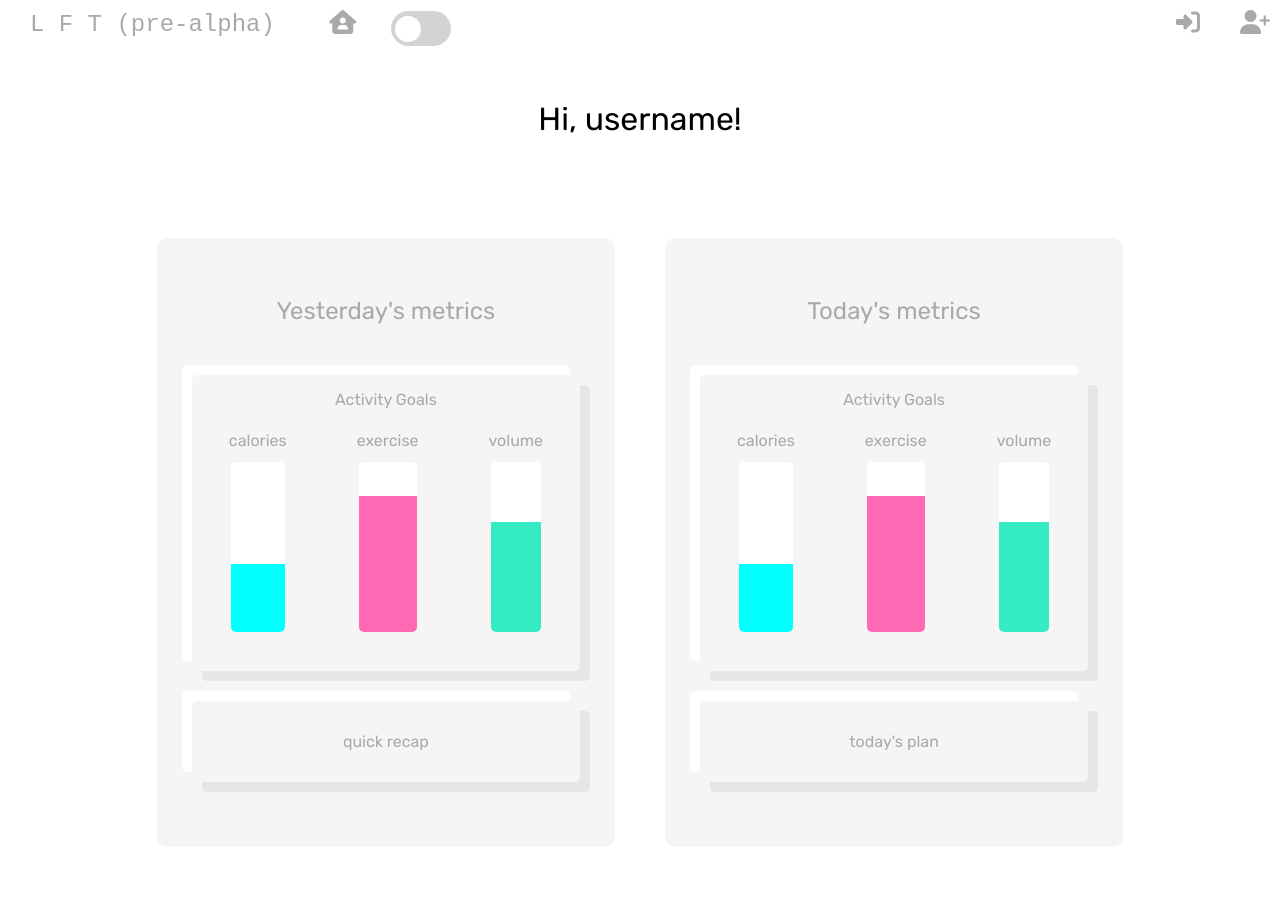
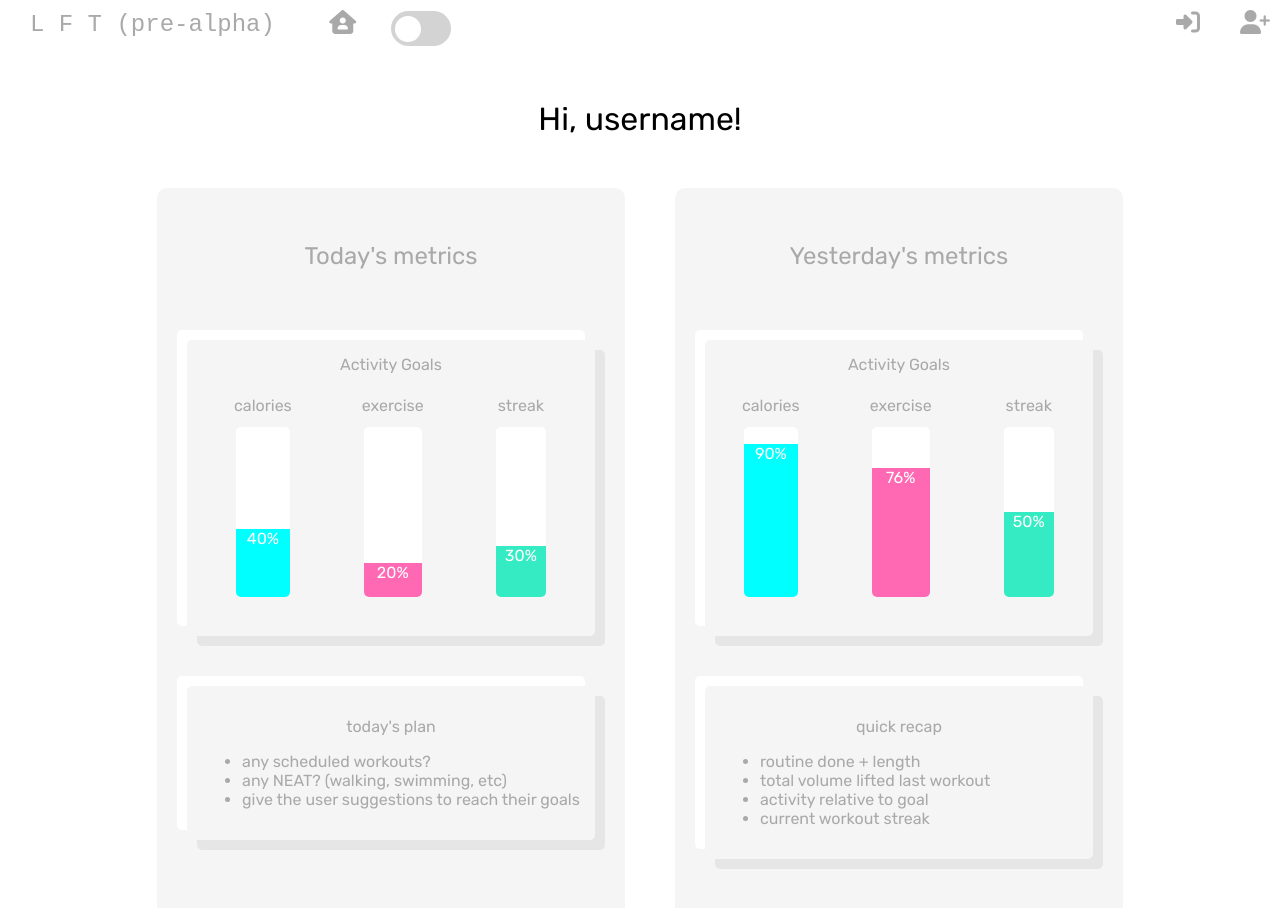
Before and after one commit to codycosta/LFT-fitness-app, a SvelteKit app: page /dashboard in a window 1280 px wide. Shown: the top 908 px of the page. Before the commit the page ends 847 px from the top, so only its background shows below. Built offline with nearby package versions, Linux system fonts and the light colour scheme.

Commit message:
more small ui updates

```diff
--- a/src/components/FutureFeatures.svelte
+++ b/src/components/FutureFeatures.svelte
@@ -22,10 +22,6 @@
         </div>
 
         <div class="description">
-            <p>
-                We want to provide you with a daily diary to track
-                the foods and beverages you consume
-            </p>
             <p>
                 Integrated right into your user dashboard and interface, get a glimpse of
                 both your activity and macros
--- a/src/routes/+layout.js
+++ b/src/routes/+layout.js
@@ -3,5 +3,7 @@
 export const load = ({ url }) => {
     const { pathname } = url;
 
-    return {pathname};
+    return {
+        pathname
+    };
 }
--- a/src/routes/+layout.svelte
+++ b/src/routes/+layout.svelte
@@ -20,8 +20,8 @@
 {#key data.pathname}
 
     <div
-        in:fly={{ x: 1000, duration: 500, delay: 500 }}
-        out:fly={{ x: -1000, duration: 500 }}
+        in:fly={{ y: 1000, duration: 500, delay: 500 }}
+        out:fly={{ y: -1000, duration: 500, delay: 50 }}
     >
         <slot/>
     </div>
--- a/src/routes/+page.svelte
+++ b/src/routes/+page.svelte
@@ -75,7 +75,7 @@
     <NothingToSeeHere />
 
     <div class="section-break">
-        <p>What does the <strong style:color={sectionBreakStrongWordColor}>future</strong> hold?</p>
+        <p>What's <strong style:color={sectionBreakStrongWordColor}>next</strong>?</p>
         <p class="section-support-description">
             we belive in transparency and want to give our users a clear image of the roadmap
         </p>
--- a/src/routes/dashboard/BarGraph.svelte
+++ b/src/routes/dashboard/BarGraph.svelte
@@ -1,20 +1,30 @@
+<script>
+
+    // export props to resemble the graph heights
+
+    export let calories;
+    export let exercise;
+    export let streak;
+
+</script>
+
 <div class="graph-region">
     <table>
         <caption>Activity Goals</caption>
         <tbody>
             <tr id="calories">
                 <caption>calories</caption>
-                <td><div class="progress"></div></td>
+                <td><div class="progress" style:height={`${calories}%`}>{calories}%</div></td>
             </tr>
 
             <tr id="exercise">
                 <caption>exercise</caption>
-                <td><div class="progress"></div></td>
+                <td><div class="progress" style:height={`${exercise}%`}>{exercise}%</div></td>
             </tr>
 
-            <tr id="volume">
-                <caption>volume</caption>
-                <td><div class="progress"></div></td>
+            <tr id="streak">
+                <caption>streak</caption>
+                <td><div class="progress" style:height={`${streak}%`}>{streak}%</div></td>
             </tr>
         </tbody>
     </table>
@@ -57,6 +67,8 @@
         height: 40%;
         width: 100%;
         background-color: aqua;
+        text-align: center;
+        color: white;
     }
 
     #exercise .progress{
@@ -64,7 +76,7 @@
         height: 80%;
     }
 
-    #volume .progress {
+    #streak .progress {
         background-color: #34EBC3;
         height: 65%;
     }
--- a/src/routes/dashboard/UserIntroduction.svelte
+++ b/src/routes/dashboard/UserIntroduction.svelte
@@ -2,12 +2,10 @@
     import { state } from "../../stores/dark-mode-state";
 	import BarGraph from "./BarGraph.svelte";
 
-    let backgroundColor;
     let boxShadow;
     let cardColor;
 
     $: {
-        backgroundColor = $state ? '#292B2F' : 'whitesmoke';
         boxShadow = $state ? '10px 10px 0px #202225' : '10px 10px 0px rgb(230, 230, 230), -10px -10px 0px white';
         cardColor = $state ? '#36393F' : 'whitesmoke';
     }
@@ -19,22 +17,37 @@
 
 <div class="daily-status">
     <div class="content-region" style:background-color={cardColor}>
-        <p class="heading">Yesterday's metrics</p>
+        <p class="heading">Today's metrics</p>
         <div class="card" style:box-shadow={boxShadow}>
-            <BarGraph />
+
+            <BarGraph calories={40} exercise={20} streak={30}/>
+
         </div>
         <div class="card" style:box-shadow={boxShadow}>
-            <p>quick recap</p>
+            <p>today's plan</p>
+            <ul>
+                <li>any scheduled workouts?</li>
+                <li>any NEAT? (walking, swimming, etc)</li>
+                <li>give the user suggestions to reach their goals</li>
+            </ul>
         </div>
     </div>
 
     <div class="content-region" style:background-color={cardColor}>
-        <p class="heading">Today's metrics</p>
+        <p class="heading">Yesterday's metrics</p>
         <div class="card" style:box-shadow={boxShadow}>
-            <BarGraph />
+
+            <BarGraph calories={90} exercise={76} streak={50}/>
+
         </div>
         <div class="card" style:box-shadow={boxShadow}>
-            <p>today's plan</p>
+            <p>quick recap</p>
+            <ul>
+                <li>routine done + length</li>
+                <li>total volume lifted last workout</li>
+                <li>activity relative to goal</li>
+                <li>current workout streak</li>
+            </ul>
         </div>
     </div>
 </div>
@@ -43,7 +56,7 @@
     .user-intro {
         display: flex;
         justify-content: center;
-        padding: 100px 0;
+        padding-top: 100px;
         font-family: 'Rubik';
         font-size: 2rem;
     }
@@ -52,12 +65,13 @@
         display: flex;
         justify-content: center;
         gap: 50px;
+        padding: 50px 0;
     }
 
     .content-region {
         background-color: whitesmoke;
         color: darkgrey;
-        padding: 35px;
+        padding: 30px;
         font-family: 'Rubik';
         border-radius: 10px;
     }
@@ -74,7 +88,7 @@
     .card {
         padding: 15px;
         border-radius: 5px;
-        margin: 30px 0;
+        margin: 50px 0;
     }
 
     @media screen and (max-width: 500px) {
```
Also changed, not shown: src/components/InteractiveCardStack.svelte (+4 -13 lines).
